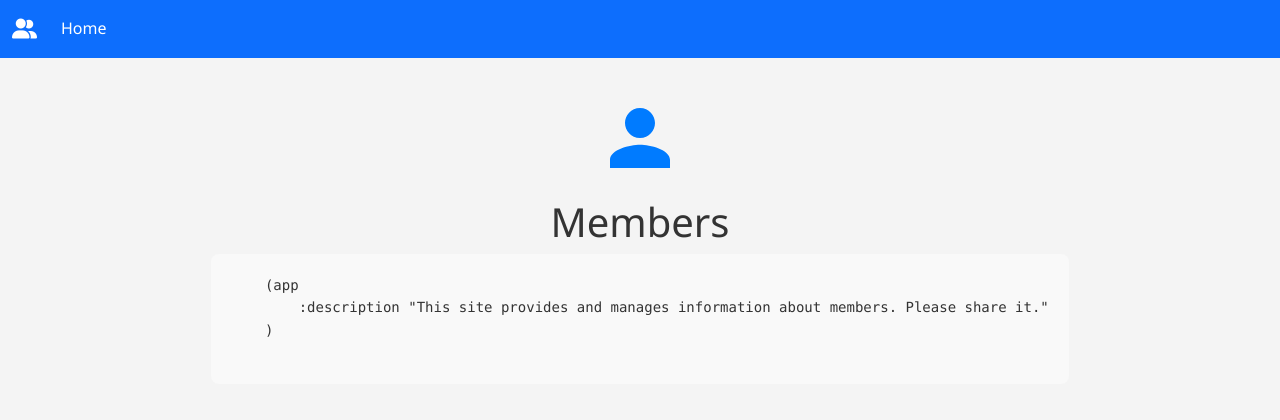
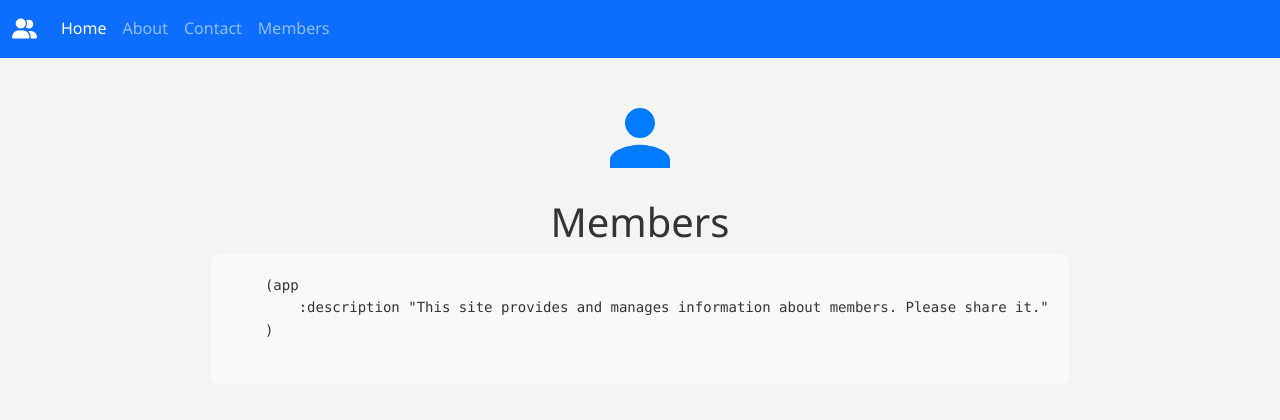
Before and after one commit to vasyldutchak1993/django_web, a Django app: page / in a window 1280 px wide. Shown: the top 420 px of the page. Run offline with Django 5.2, Linux system fonts and the light colour scheme.

Commit message:
add menu items

```diff
--- a/django_app/members/templates/components/nav.html
+++ b/django_app/members/templates/components/nav.html
@@ -14,7 +14,16 @@
                     <a class="nav-link  {% if request.resolver_match.url_name == 'index' %}active{% endif %}"
                        aria-current="page" href="{% url 'members:index' %}">Home</a>
                 </li>
-
+                <li class="nav-item">
+                    <a class="nav-link {% if request.resolver_match.url_name == 'about' %}active{% endif %}"
+                       href="{% url 'members:about' %}">About</a>
+                </li>
+                <li class="nav-item">
+                    <a class="nav-link {% if request.resolver_match.url_name == 'contact' %}active{% endif %}" href="#">Contact</a>
+                </li>
+                <li class="nav-item">
+                    <a class="nav-link {% if request.resolver_match.url_name == 'members' %}active{% endif %}" href="#">Members</a>
+                </li>
             </ul>
         </div>
     </div>
```
